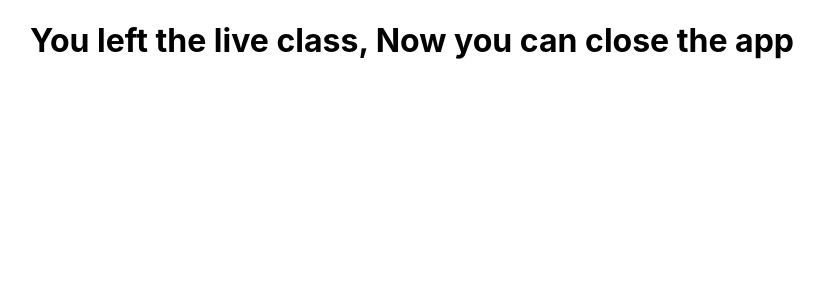
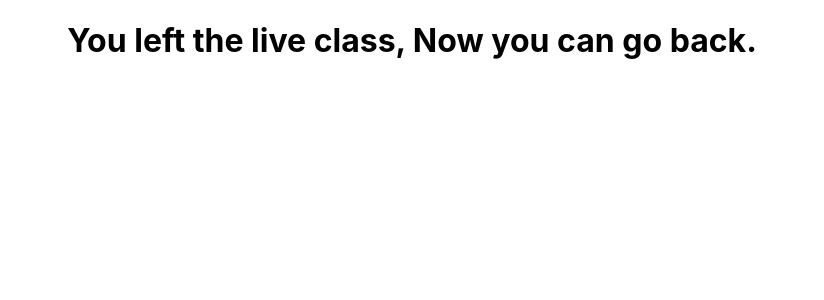
Before and after one commit to Gvinod1991/zoom-sdk-electron-app, a React (Create React App) app: page /leave in a window 1280 px wide. Shown: the top 300 px of the page, without its empty margins (228-1052 px from the left). Built offline with nearby package versions, Linux system fonts and the light colour scheme.

Commit message:
Leave message update

```diff
--- a/src/Leave.js
+++ b/src/Leave.js
@@ -3,7 +3,7 @@ import "./index.css";
 export default function Leave() {
   return (
     <h1 className="text-center">
-      You left the live class, Now you can close the app
+      You left the live class, Now you can go back.
     </h1>
   );
 }
```
